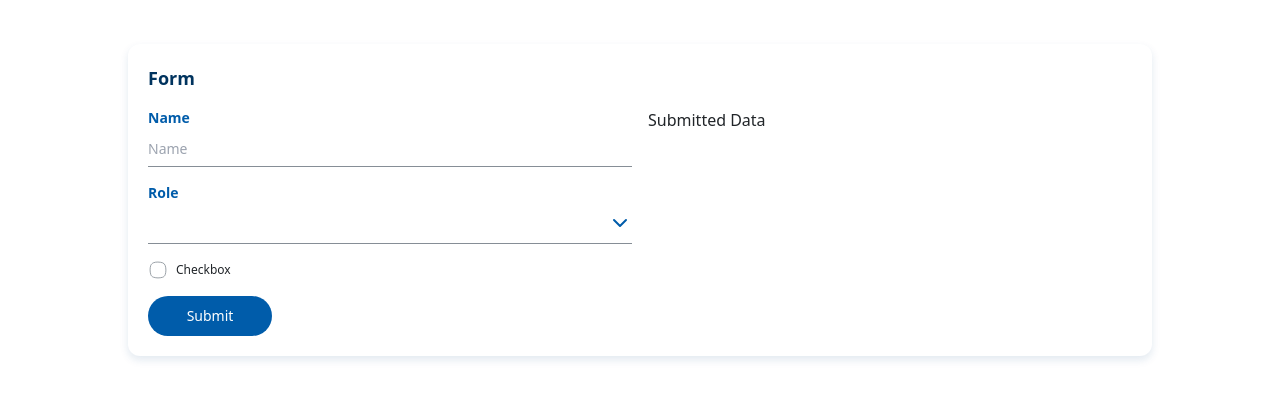
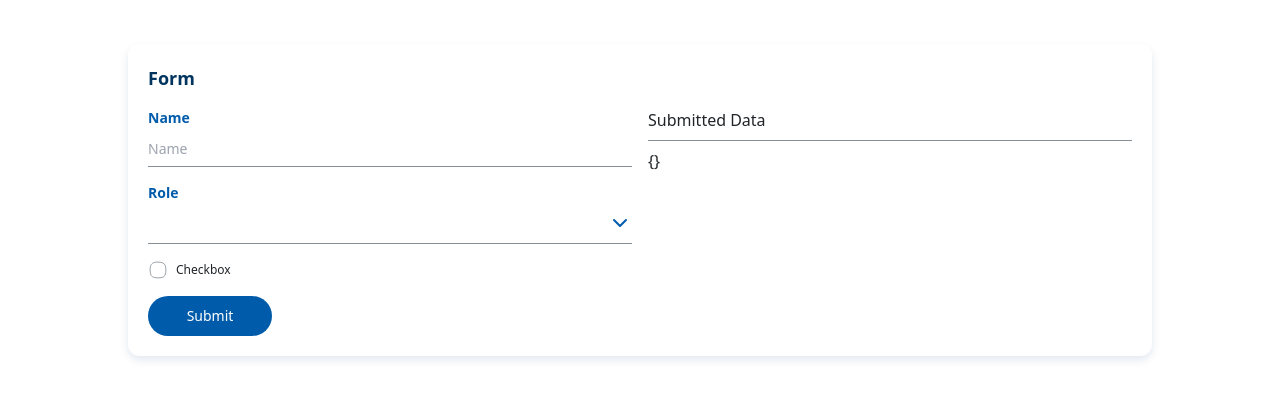
Before and after one commit to shrall/lighthouse-ui, a React (Vite) app: page /form in a window 1280 px wide. Shown: the part 200-600 px from the top of the page. Built offline with nearby package versions, Linux system fonts and the light colour scheme.

Commit message:
feat(form-checkbox): set validation to required

```diff
--- a/src/pages/form/index.tsx
+++ b/src/pages/form/index.tsx
@@ -8,6 +8,7 @@ import { formSchema } from "./schema/form";
 import Form from "./components/Form";
 import { FormCheckbox } from "./components/FormCheckbox";
 import { FormSelect } from "./components/FormSelect";
+import { Separator } from "@/index";
 
 interface FormPageProps {}
 
@@ -75,6 +76,10 @@ const FormPage: React.FC<FormPageProps> = () => {
             <div>
               <h1>Submitted Data</h1>
               {submittedData && <p>{JSON.stringify(submittedData)}</p>}
+              <Separator className="lui-my-2 lui-bg-ocean-dark-10" />
+              {form.formState.errors && (
+                <p>{JSON.stringify(form.formState.errors)}</p>
+              )}
             </div>
           </div>
         </CardContent>
--- a/src/pages/form/schema/form.tsx
+++ b/src/pages/form/schema/form.tsx
@@ -2,6 +2,8 @@ import { z } from "zod";
 
 export const formSchema = z.object({
   name: z.string().min(3),
-  checkbox: z.boolean(),
+  checkbox: z
+    .boolean()
+    .refine((value) => value === true, { message: "Checkbox must be checked" }),
   role: z.string().min(1, { message: "Role is required" }),
 });
```
